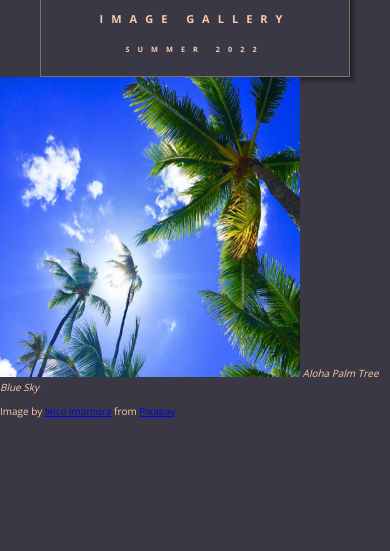
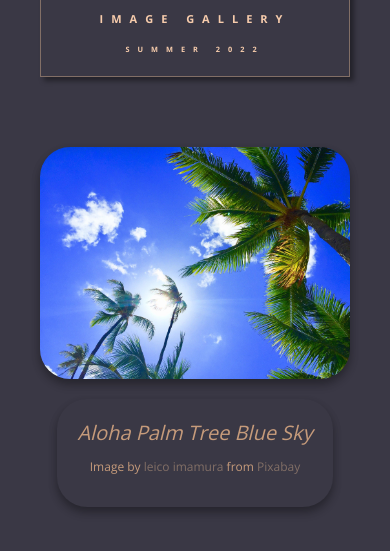
Before and after one commit to CSF2223/imagegallery-GutierrezEsteban, a plain HTML site: page index.html in a window 390 px wide. Shown: the part 53-604 px from the top of the page. Drawn offline with nearby package versions, Linux system fonts and the light colour scheme.

Commit message:
2.10 Complete - Complete Mobile First Design

```diff
--- a/index.html
+++ b/index.html
@@ -15,12 +15,14 @@
     </header>
 
     <section>
-        <div>
+        <div class ="imageCard">
             <img src="assets/hawaii-2700190_1920.jpg" alt="Aloha Palm Tree Blue Sky" width="300" height='300'></img>
-            <cite>Aloha Palm Tree Blue Sky</cite>
-            <p>Image by <a href="https://pixabay.com/users/graziebambino-1593455/?utm_source=link-attribution&amp;utm_medium=referral&amp;utm_campaign=image&amp;utm_content=2700190">leico imamura</a>
-            from <a href="https://pixabay.com/?utm_source=link-attribution&amp;utm_medium=referral&amp;utm_campaign=image&amp;utm_content=2700190">Pixabay</a></p>
-        </div>
+            <div class ="cardText">
+                <cite>Aloha Palm Tree Blue Sky</cite>
+                <p>Image by <a href="https://pixabay.com/users/graziebambino-1593455/?utm_source=link-attribution&amp;utm_medium=referral&amp;utm_campaign=image&amp;utm_content=2700190">leico imamura</a>
+                from <a href="https://pixabay.com/?utm_source=link-attribution&amp;utm_medium=referral&amp;utm_campaign=image&amp;utm_content=2700190">Pixabay</a></p>
+            </div>  <!-- Close "cardText" class -->
+        </div><!-- Close "imageCard" class -->
     </section>
 
 </body>
--- a/style.css
+++ b/style.css
@@ -36,3 +36,40 @@ body {
     font-family: 'Open Sans', sans-serif;
     margin: 0;
 }
+
+cite {
+    font-size: 2rem;
+}
+
+p {
+    font-size: 1.2rem;
+}
+
+.imageCard {
+    display: flex;
+    flex-direction: column;
+    justify-content: center;
+    align-items: center;
+    margin: 7rem 4rem;
+}
+
+.imageCard img {
+    width: 100%;
+    height: auto;
+    border-radius: 30px;
+    box-shadow: 0 4px 8px 0 rgba(0, 0, 0, 0.2), 0 6px 10px 0 rgba(0, 0, 0, 0.19)
+}
+
+.imageCard a {
+   text-decoration: none;
+   color: #826F66;
+}
+
+.cardText {
+    color: #C69B7B;
+    text-align: center;
+    padding: 2rem;
+    border-radius: 30px;
+    margin-top: 2rem;
+    box-shadow: 0 4px 8px 0 rgba(0, 0, 0, 0.2), 0 6px 10px 0 rgba(0, 0, 0, 0.19)
+}
```
